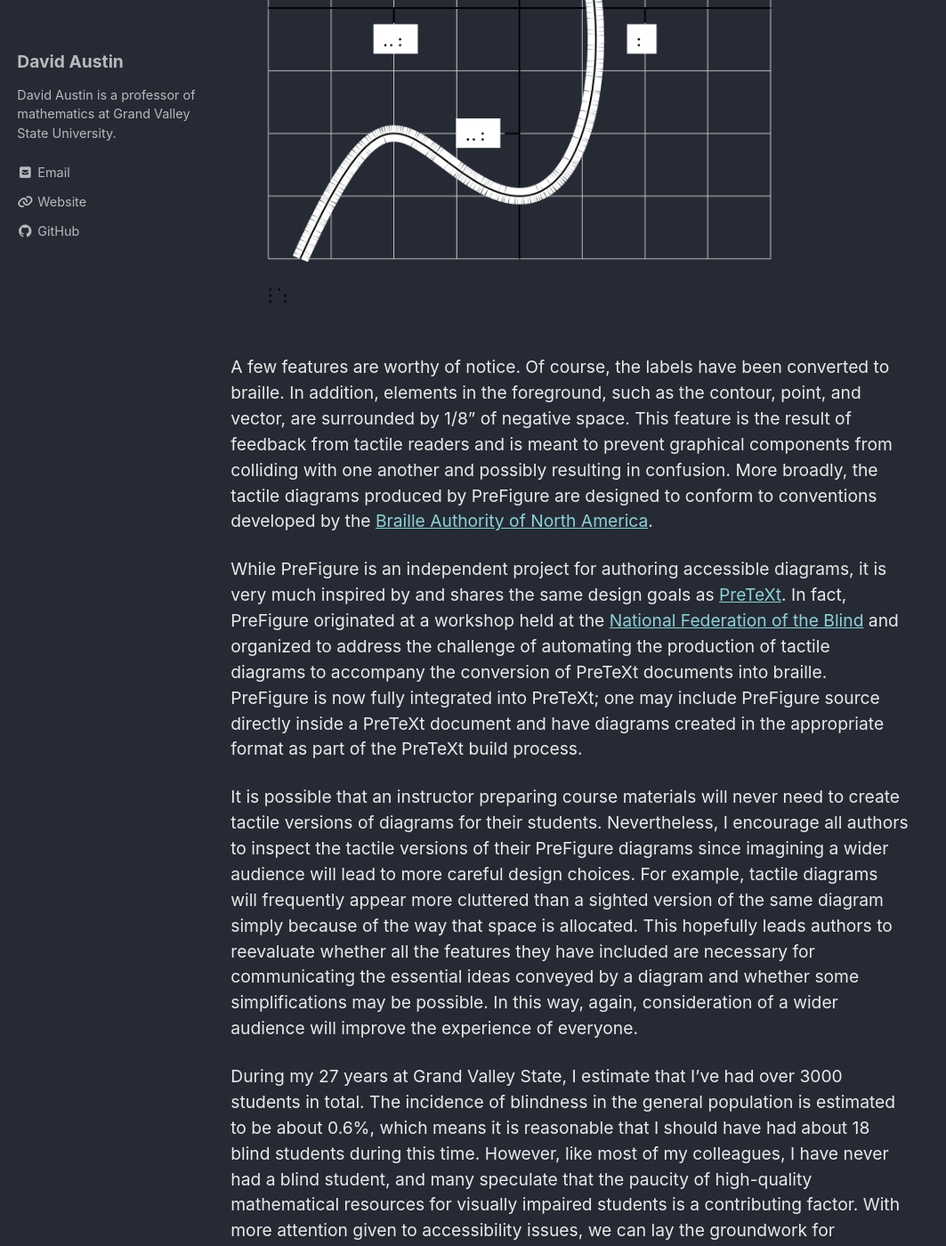
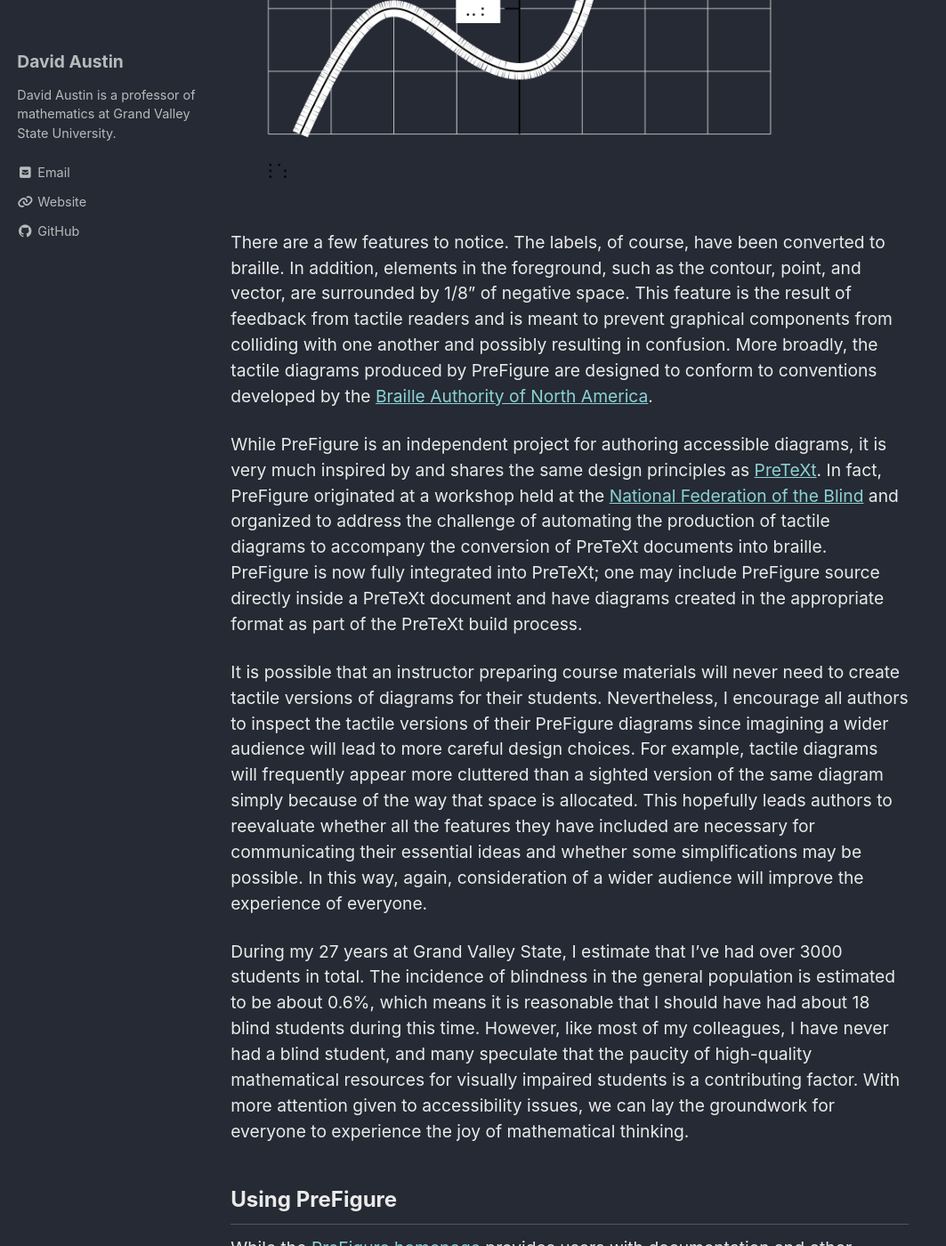
Before and after one commit to mathtechorg/mathtechorg.github.io, a Jekyll site: the page built from _posts/2026-03-09-prefigure.md, in a window 1280 px wide and 1400 px high, scrolled down 4488 px. Shown: the whole window at 89% size, without its empty margins (0-1063 px from the left). Built offline with Jekyll 4.4.1, drawn with Linux system fonts in a browser that asks for light colours; cached includes are drawn as plain includes; comment, search, counter and statistics services are not loaded; some of the changed text lies outside the part shown.

Commit message:
fixed some typos

````diff
--- a/_posts/2026-03-09-prefigure.md
+++ b/_posts/2026-03-09-prefigure.md
@@ -28,7 +28,7 @@
 
 ## An annotated diagram
 
-Below is an annotated PreFigure diagram that can be explored interactively.  When the focus goes to the diagram, say, by clicking in the diagram, the reader hears a high-level description of the diagram, similar to alt text. There is more, however: the set of annotations form a tree-like structure so that, at each level, additional details can be requested using the arrow keys.  The graphical components currently being explored are highlighted with a high contrast color and magnified.  A visual cue, called an earcon, issued in response to an arrow press signals that no more information is available in that direction.
+Below is an annotated PreFigure diagram that can be explored interactively.  When the focus goes to the diagram, say, by clicking in the diagram, the reader hears a high-level description of the diagram, similar to alt text. There is more, however: the set of annotations forms a tree-like structure so that, at each level, additional details can be requested using the arrow keys.  The graphical components currently being explored are highlighted with a high contrast color and magnified.  A visual cue, called an earcon, issued in response to an arrow press signals that no more information is available in that direction.
 
 <div class="ChemAccess-element"
     data-src="/assets/images/20260309/grad-demo.svg"
@@ -61,8 +61,6 @@
 
 PreFigure syntax is meant to reflect the mathematical meaning of the graphical components that are added.  For instance, one adds a contour with a `contour` element and a vector with a `vector` element.  In this way, PreFigure encourages authors to concentrate on the principal ideas that the diagram is meant to convey rather than the details of how specific objects will be rendered.  Mathematical labels are written in LaTeX syntax.
 
-While PreFigure makes choices about the visual appearance of most elements, these choices can be modified by the author.  For instance, the `point` is filled with a red color by default, but the author has requested that the `contour` be rendered in blue.
-
 The values of the `at` attributes assigned to components serve as references to be used by the annotations, which are included in a separate section of the PreFigure source, as shown below. In addition to writing the text that will be vocalized, the author describes the relationships between various graphical components using the XML structure of the source.
 
 ```xml
@@ -88,27 +86,27 @@
 
 ## Tactile diagrams
 
-Moreover, a tactile version of the diagram, such as that shown below, may be easily created and embossed on 11.5" x 11" paper.
+A tactile version of the diagram, such as that shown below, may be created from the same source and embossed on 11.5" x 11" paper.
 
 ![The diagram containing the contour, a point, and the gradient rendered in a tactile format](/assets/images/20260309/grad-demo-tactile.png)
 
-A few features are worthy of notice.  Of course, the labels have been converted to braille.  In addition, elements in the foreground, such as the contour, point, and vector, are surrounded by 1/8" of negative space.  This feature is the result of feedback from tactile readers and is meant to prevent graphical components from colliding with one another and possibly resulting in confusion.  More broadly, the tactile diagrams produced by PreFigure are designed to conform to conventions developed by the [Braille Authority of North America](https://www.brailleauthority.org/).
+There are a few features to notice.  The labels, of course, have been converted to braille.  In addition, elements in the foreground, such as the contour, point, and vector, are surrounded by 1/8" of negative space.  This feature is the result of feedback from tactile readers and is meant to prevent graphical components from colliding with one another and possibly resulting in confusion.  More broadly, the tactile diagrams produced by PreFigure are designed to conform to conventions developed by the [Braille Authority of North America](https://www.brailleauthority.org/).
 
-While PreFigure is an independent project for authoring accessible diagrams, it is very much inspired by and shares the same design goals as [PreTeXt](https://pretextbook.org).  In fact, PreFigure originated at a workshop held at the [National Federation of the Blind](https://nfb.org/) and organized to address the challenge of automating the production of tactile diagrams to accompany the conversion of PreTeXt documents into braille.  PreFigure is now fully integrated into PreTeXt; one may include PreFigure source directly inside a PreTeXt document and have diagrams created in the appropriate format as part of the PreTeXt build process.
+While PreFigure is an independent project for authoring accessible diagrams, it is very much inspired by and shares the same design principles as [PreTeXt](https://pretextbook.org).  In fact, PreFigure originated at a workshop held at the [National Federation of the Blind](https://nfb.org/) and organized to address the challenge of automating the production of tactile diagrams to accompany the conversion of PreTeXt documents into braille.  PreFigure is now fully integrated into PreTeXt; one may include PreFigure source directly inside a PreTeXt document and have diagrams created in the appropriate format as part of the PreTeXt build process.
 
-It is possible that an instructor preparing course materials will never need to create tactile versions of diagrams for their students.  Nevertheless, I encourage all authors to inspect the tactile versions of their PreFigure diagrams since imagining a wider audience will lead to more careful design choices.  For example, tactile diagrams will frequently appear more cluttered than a sighted version of the same diagram simply because of the way that space is allocated.  This hopefully leads authors to reevaluate whether all the features they have included are necessary for communicating the essential ideas conveyed by a diagram and whether some simplifications may be possible.  In this way, again, consideration of a wider audience will improve the experience of everyone.
+It is possible that an instructor preparing course materials will never need to create tactile versions of diagrams for their students.  Nevertheless, I encourage all authors to inspect the tactile versions of their PreFigure diagrams since imagining a wider audience will lead to more careful design choices.  For example, tactile diagrams will frequently appear more cluttered than a sighted version of the same diagram simply because of the way that space is allocated.  This hopefully leads authors to reevaluate whether all the features they have included are necessary for communicating their essential ideas and whether some simplifications may be possible.  In this way, again, consideration of a wider audience will improve the experience of everyone.
 
 During my 27 years at Grand Valley State, I estimate that I've had over 3000 students in total.  The incidence of blindness in the general population is estimated to be about 0.6%, which means it is reasonable that I should have had about 18 blind students during this time.  However, like most of my colleagues, I have never had a blind student, and many speculate that the paucity of high-quality mathematical resources for visually impaired students is a contributing factor.  With more attention given to accessibility issues, we can lay the groundwork for everyone to experience the joy of mathematical thinking.
 
 ## Using PreFigure
 
 While the [PreFigure homepage](https://prefigure.org) provides users with documentation and other resources, perhaps the best way to get started creating diagrams is the [PreFigure Playground](https://davidaustinm.github.io/prefigure/), which was constructed by
-[Jason Seifken](https://www.math.toronto.edu/siefkenj/homepage/index.html).  In the spirit of a playground, users can quickly begin authoring diagrams and experimenting with different features.  Notice the `Visual/Tactile` toggle that allows the author to switch between different views of the diagram.  One may also download both the PreFigure source and the SVG output.  Annotations may also be added and explored in the playground.
+[Jason Seifken](https://www.math.toronto.edu/siefkenj/homepage/index.html).  In the spirit of a playground, users can quickly begin authoring diagrams and experimenting with different features.  Notice the `Visual/Tactile` toggle that allows the author to switch between different views of the diagram.  Annotations may also be added and explored in the playground.
 
 At the top of the Playground are links to the PreFigure homepage as well as a set of sample diagrams and their source files that appear in the PreFigure documentation.  Users may copy source from the documentation into the Playground and modify the diagrams as they wish.
 
-While originally created as an environment for authors to easily begin writing diagrams, the Playground is also being used with a group of blind students in Hyderabad who are authoring and exploring their own diagrams.  As a result of this work, one may notice, when no annotations are present in the source, that there is a default set of annotations that reads back the PreFigure source and highlights the resulting graphical components.  It is hoped, more broadly, that this preliminary work will lead to more visually impaired authors creating their own diagrams.
+While originally created as an environment for authors to begin writing diagrams, the Playground is also being used with a group of blind students in Hyderabad who are authoring and exploring their own diagrams.  As a result of this work, one may notice, when no annotations are present in the source, that there is a default set of annotations that reads back the PreFigure source and highlights the resulting graphical components.  It is hoped, more broadly, that this preliminary work will lead to more visually impaired authors creating their own diagrams.
 
-While the Playground is a good place to start, it is not a fully functional PreFigure production environment as one cannnot create PDF or PNG versions of diagrams.  There are a couple of options available, however.  The PreFigure homepage links to instructions, which are also contained in the documentation, for installing PreFigure locally.  Users wanting to avoid installing anything locally may also use a [PreFigure codespace](https://github.com/davidaustinm/prefigure-codespace) by following the instructions given at that site.  Finally, since PreFigure is fully integrated into PreTeXt, users that are comfortable using either a [PreTeXt codespace](https://github.com/PreTeXtBook/pretext-codespace) or the PreTeXt docker container already have a full PreFigure installation.
+While the Playground is a good place to start, it is not a fully functional PreFigure production environment as one cannnot create PDF or PNG versions of diagrams.  There are a couple of options available, however.  The PreFigure homepage links to instructions, which are also contained in the documentation, for installing PreFigure locally.  Users wanting to avoid installing anything may also use a [PreFigure codespace](https://github.com/davidaustinm/prefigure-codespace) by following the instructions given at that site.  Finally, since PreFigure is fully integrated into PreTeXt, users that are comfortable using either a [PreTeXt codespace](https://github.com/PreTeXtBook/pretext-codespace) or the PreTeXt docker container already have a full PreFigure installation.
 
 Please reach out with questions or suggestions!
````
Also changed, not shown: other parts of _posts/2026-03-09-prefigure.md (+1 -1 lines).
